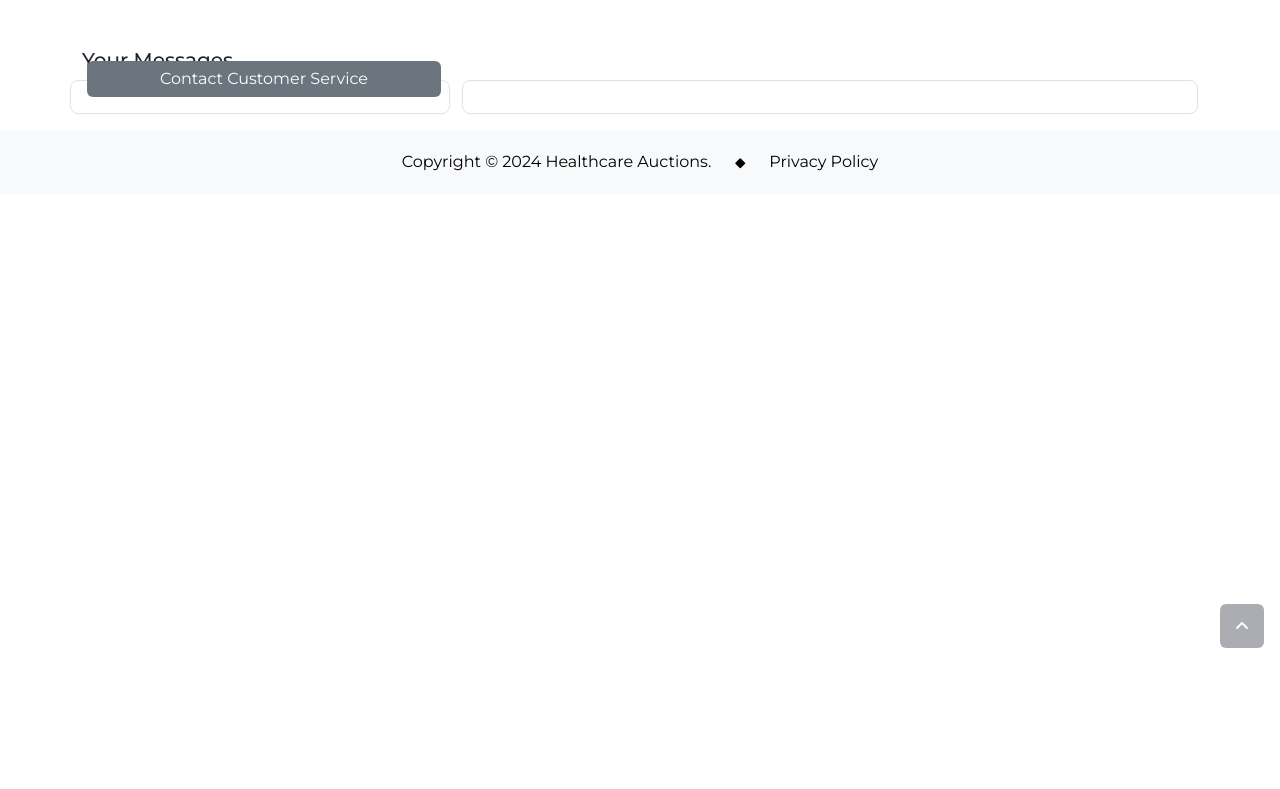
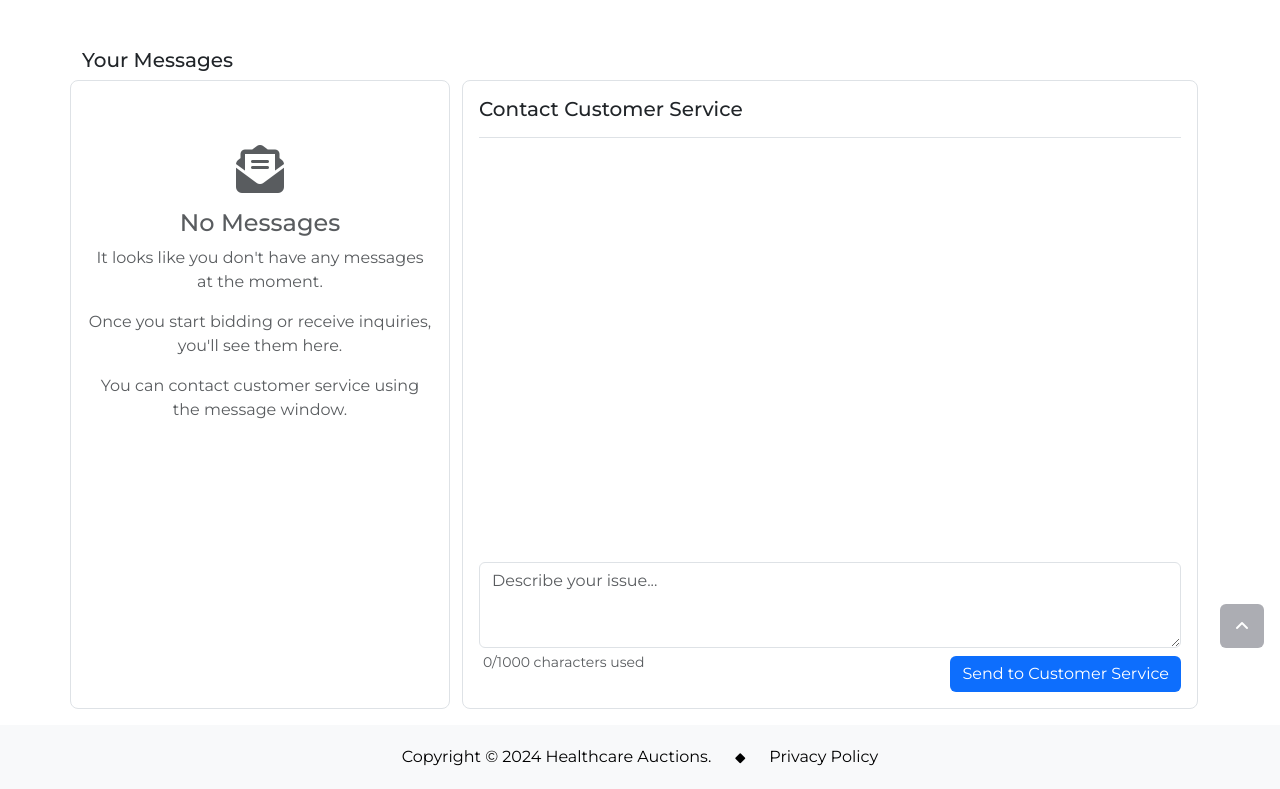
Before and after one commit to jcentrone/healthcareauctions, a Django app: page /inbox/ in a window 1280 px wide. Shown: the part 136-925 px from the top of the page. Before the commit the page ends 784 px from the top, so only its background shows below. Run offline with Django 4.2, Linux system fonts and the light colour scheme; the visitor is signed in with stand-in values (Sample User, id 1); data that the repository does not hold is empty; parts of the project's set-up code (start-up, migrations or seed data) failed here and were passed over; some libraries are stand-ins or nearby versions.

Commit message:
Routine Save

```diff
--- a/auctions/models.py
+++ b/auctions/models.py
@@ -279,6 +279,7 @@ class Message(models.Model):
     read = models.BooleanField(default=False)
     response_to = models.ForeignKey('self', null=True, blank=True, on_delete=models.CASCADE, related_name='responses')
     parent = models.ForeignKey('self', null=True, blank=True, on_delete=models.SET_NULL, related_name='replies')
+    archived = models.BooleanField(default=False)
 
     def __str__(self):
         return f'{self.subject} from {self.sender.username} to {self.recipient.username if self.recipient else "System"}'
--- a/auctions/urls.py
+++ b/auctions/urls.py
@@ -38,5 +38,6 @@ urlpatterns = [
     path('message/validate/<str:message>/', views.validate_message, name='validate_message'),
     path('messages/mark-as-read/<int:thread_id>/', views.mark_messages_as_read, name='mark_messages_as_read'),
     path('send-customer-service-message/', views.send_customer_service_message, name='send_customer_service_message'),
+    path('messages/archive/<int:message_id>/', views.archive_message, name='archive_message'),
 
 ]
--- a/auctions/views.py
+++ b/auctions/views.py
@@ -865,7 +865,7 @@ def track_auction_view(request):
 @login_required
 def inbox(request):
     threads = Message.objects.filter(
-        parent__isnull=True
+        parent__isnull=True, archived=False
     ).filter(
         Q(recipient=request.user) | Q(sender=request.user)
     ).order_by('-date_sent')
@@ -972,3 +972,11 @@ def send_customer_service_message(request):
             body=message_body
         )
         return redirect('inbox')
+
+
+@login_required
+def archive_message(request, message_id):
+    message = get_object_or_404(Message, id=message_id, recipient=request.user)
+    message.archived = True
+    message.save()
+    return JsonResponse({'status': 'success'})
--- a/static/css/inbox.css
+++ b/static/css/inbox.css
@@ -74,7 +74,7 @@
 #cs-button{
     position: absolute;
     bottom: 1rem;
-    width: calc(100% - 1.5rem);
+    width: calc(100% - 2rem);
 }
 
 .date-sent{
@@ -84,3 +84,25 @@
 #message-list li {
     cursor: pointer;
 }
+
+.custom-archive-btn {
+     /* Border color similar to danger */
+    background-color: #f8d7da; /* A lighter shade of red */
+    color: #dc3545; /* Text color similar to danger */
+}
+
+.custom-archive-btn:hover {
+    background-color: #e6b7b9; /* Darker shade for hover effect */
+    /*border: 1px solid #dc3545 !important;*/
+    color: #dc3545;
+}
+
+.list-group-item.active {
+    background-color: #e2e3e5; /* A soft neutral color */
+    border-color: #ced4da;
+    color: #495057;
+}
+
+.list-group-item{
+     color: #495057;
+}
--- /dev/null
+++ b/static/js/inbox.js
@@ -0,0 +1,151 @@
+// Function to show messages
+function showMessage(messageId) {
+    document.querySelectorAll('.message-content').forEach(function (content) {
+        content.style.display = 'none';
+    });
+    document.querySelectorAll('.list-group-item').forEach(function (item) {
+        item.classList.remove('active');
+    });
+
+    if (messageId) {
+        document.getElementById('message-content-' + messageId).style.display = 'block';
+        document.getElementById('message-' + messageId).classList.add('active');
+
+        fetch(`/messages/mark-as-read/${messageId}/`, {
+            method: 'POST',
+            headers: {
+                'Content-Type': 'application/json',
+                'X-CSRFToken': getCookie('csrftoken'),
+            },
+        }).then(response => {
+            if (response.ok) {
+                document.getElementById('message-' + messageId).classList.remove('new-message');
+            }
+        });
+    } else {
+        document.getElementById('customer-service-form').style.display = 'block';
+
+        fetch(`/messages/mark-customer-service-read/`, {
+            method: 'POST',
+            headers: {
+                'Content-Type': 'application/json',
+                'X-CSRFToken': getCookie('csrftoken'),
+            },
+        }).then(response => {
+            if (response.ok) {
+                // Update the UI if necessary
+            }
+        });
+    }
+}
+
+// Function to contact customer service
+function contactCustomerService() {
+    document.querySelectorAll('.message-content').forEach(function (content) {
+        content.style.display = 'none';
+    });
+    const csForm = document.getElementById('customer-service-form');
+    if (csForm) {
+        csForm.style.display = 'block';
+    }
+}
+
+// Function to get CSRF token
+function getCookie(name) {
+    let cookieValue = null;
+    if (document.cookie && document.cookie !== '') {
+        const cookies = document.cookie.split(';');
+        for (let i = 0; i < cookies.length; i++) {
+            const cookie = cookies[i].trim();
+            if (cookie.substring(0, name.length + 1) === (name + '=')) {
+                cookieValue = decodeURIComponent(cookie.substring(name.length + 1));
+                break;
+            }
+        }
+    }
+    return cookieValue;
+}
+
+// Function to handle form submission
+document.querySelectorAll('.submitForm').forEach(function (form) {
+    form.addEventListener('submit', function (e) {
+        e.preventDefault();
+
+        const textarea = form.querySelector('textarea[name="reply"]');
+        const messageText = textarea.value;
+
+        fetch(`/message/validate/${encodeURIComponent(messageText)}/`)
+            .then(response => response.json())
+            .then(data => {
+                if (data.contains_pii) {
+                    const highlightedMessage = data.validated_message.replace(/##(.*?)##/g, '<span style="background-color: yellow;">$1</span>').replace(/!!(.*?)!!/g, '<span>$1</span>');
+                    Swal.fire({
+                        title: 'Sensitive Information Detected',
+                        html: `In accordance with our terms and conditions, this auction platform is blind, and sharing personally identifiable information (PII) is not permitted. Please review and remove the highlighted information before sending your message: <br><br>${highlightedMessage}`,
+                        icon: 'warning',
+                        confirmButtonText: 'OK, I will edit it',
+                        customClass: {
+                            confirmButton: 'btn btn-primary',
+                        },
+                    }).then((result) => {
+                        if (result.isConfirmed) {
+                            textarea.value = data.validated_message.replace(/##/g, '').replace(/!!/g, '');
+                            const charCount = form.querySelector('.form-text');
+                            charCount.textContent = `${textarea.value.length}/1000 characters used`;
+                        }
+                    });
+                } else {
+                    form.submit();
+                }
+            })
+            .catch(error => {
+                console.error('Error:', error);
+            });
+    });
+});
+
+// Function to handle character count
+document.addEventListener('DOMContentLoaded', function () {
+    function updateCharCount(textarea, charCount) {
+        const currentLength = textarea.value.length;
+        charCount.textContent = `${currentLength}/1000 characters used`;
+    }
+
+    document.querySelectorAll('textarea.form-control').forEach(function (textarea) {
+        const charCount = textarea.closest('form').querySelector('.form-text');
+
+        textarea.addEventListener('input', function () {
+            updateCharCount(textarea, charCount);
+        });
+
+        updateCharCount(textarea, charCount);
+    });
+});
+
+// Initialize tooltips and archive buttons
+document.addEventListener('DOMContentLoaded', function () {
+    let tooltipTriggerList = [].slice.call(document.querySelectorAll('[data-bs-toggle="tooltip"]'));
+    let tooltipList = tooltipTriggerList.map(function (tooltipTriggerEl) {
+        return new bootstrap.Tooltip(tooltipTriggerEl);
+    });
+
+    document.querySelectorAll('.custom-archive-btn').forEach(function (button) {
+        button.addEventListener('click', function (e) {
+            e.stopPropagation();
+
+            const messageId = this.getAttribute('data-message-id');
+
+            fetch(`/messages/archive/${messageId}/`, {
+                method: 'POST',
+                headers: {
+                    'Content-Type': 'application/json',
+                    'X-CSRFToken': getCookie('csrftoken'),
+                },
+            }).then(response => {
+                if (response.ok) {
+                    document.getElementById('message-' + messageId).style.display = 'none';
+                }
+            });
+        });
+    });
+});
--- a/templates/inbox.html
+++ b/templates/inbox.html
@@ -6,6 +6,7 @@
         <div class="row">
             <h5>Your Messages</h5>
             <div class="col-md-4 rounded-3 border p-3 pt-3" id="messages-col">
+                {% if threads %}
                     <ul class="list-group" id="message-list">
                         {% for thread in threads %}
                             <li class="list-group-item {% if not thread.is_read %}new-message{% endif %} {% if forloop.first %}active{% endif %}"
@@ -16,20 +17,36 @@
                                         <span>{{ thread.subject }}</span>
                                         <span class="date-sent fst-italic ">{{ thread.date_sent|date:"M d, Y" }}</span>
                                     </div>
-                                <button class="fs-5 fw-normal btn btn-outline-danger">
-                                    <i class="fa-regular fa-trash-can "></i>
+                                    <button class="fs-5 fw-normal btn custom-archive-btn"
+                                            data-bs-toggle="tooltip"
+                                            title="Archive"
+                                            data-message-id="{{ thread.id }}">
+                                        <i class="fa-solid fa-box-archive"></i>
                                     </button>
                                 </div>
                             </li>
                         {% endfor %}
                     </ul>
+                {% else %}
+                    <div class="text-center text-muted py-5">
+                        <i class="fa-solid fa-envelope-open-text fa-3x mb-3"></i>
+                        <h4>No Messages</h4>
+                        <p>It looks like you don't have any messages at the moment.</p>
+                        <p>Once you start bidding or receive inquiries, you'll see them here.</p>
+                        <p>You can contact customer service using the message window.</p>
 
-                <!-- CUSTOMER SERVICE BUTTON -->
-                <button class="btn btn-secondary mt-3" id="cs-button" onclick="contactCustomerService()">Contact
+                    </div>
+                {% endif %}
+                <button class="btn btn-secondary mt-3" id="cs-button" onclick="contactCustomerService()"
+                        style="{% if not threads %}display:none;{% endif %}">Contact
                     Customer Service
                 </button>
+
             </div>
+
+
             <div class="col-md-8">
+                {% if threads %}
                     <div id="message-preview" class="rounded-3 border p-3">
                         {% for thread in threads %}
                             <div id="message-content-{{ thread.id }}" class="message-content"
@@ -74,9 +91,14 @@
                         {% endfor %}
 
 
+                    </div>
+                {% endif %}
+
                 <!-- CUSTOMER SERVICE FORM -->
-                    <div id="customer-service-form" class="message-content" style="display:none;">
+                <div id="customer-service-form" class="message-content rounded-3 border p-3"
+                     style="{% if threads %}display:none;{% endif %}">
                     <h5 class="border-bottom pb-3">Contact Customer Service</h5>
+                    <div class="message-thread"></div>
                     <form class="submitForm" method="post" action="{% url 'send_customer_service_message' %}">
                         {% csrf_token %}
                         <div class="form-group mt-3">
@@ -90,141 +112,11 @@
                     </form>
                 </div>
             </div>
-            </div>
+
+
         </div>
     </div>
     <link href='{% static "css/inbox.css" %}' rel='stylesheet'>
     <script src="https://cdn.jsdelivr.net/npm/sweetalert2@11"></script>
-
-    <script>
-        function showMessage(messageId) {
-            document.querySelectorAll('.message-content').forEach(function (content) {
-                content.style.display = 'none';
-            });
-            document.querySelectorAll('.list-group-item').forEach(function (item) {
-                item.classList.remove('active');
-            });
-
-            // If messageId is passed, show the corresponding message
-            if (messageId) {
-                document.getElementById('message-content-' + messageId).style.display = 'block';
-                document.getElementById('message-' + messageId).classList.add('active');
-
-                // Send AJAX request to mark messages as read
-                fetch(`/messages/mark-as-read/${messageId}/`, {
-                    method: 'POST',
-                    headers: {
-                        'Content-Type': 'application/json',
-                        'X-CSRFToken': getCookie('csrftoken'),
-                    },
-                }).then(response => {
-                    if (response.ok) {
-                        document.getElementById('message-' + messageId).classList.remove('new-message');
-                    }
-                });
-            } else {
-                // Show the customer service form
-                document.getElementById('customer-service-form').style.display = 'block';
-
-                // Send AJAX request to mark customer service messages as read
-                fetch(`/messages/mark-customer-service-read/`, {
-                    method: 'POST',
-                    headers: {
-                        'Content-Type': 'application/json',
-                        'X-CSRFToken': getCookie('csrftoken'),
-                    },
-                }).then(response => {
-                    if (response.ok) {
-                        // You can update the UI here if needed
-                    }
-                });
-            }
-        }
-
-
-        function contactCustomerService() {
-            document.querySelectorAll('.message-content').forEach(function (content) {
-                content.style.display = 'none';
-            });
-            document.getElementById('customer-service-form').style.display = 'block';
-        }
-
-        function getCookie(name) {
-            let cookieValue = null;
-            if (document.cookie && document.cookie !== '') {
-                const cookies = document.cookie.split(';');
-                for (let i = 0; i < cookies.length; i++) {
-                    const cookie = cookies[i].trim();
-                    if (cookie.substring(0, name.length + 1) === (name + '=')) {
-                        cookieValue = decodeURIComponent(cookie.substring(name.length + 1));
-                        break;
-                    }
-                }
-            }
-            return cookieValue;
-        }
-
-        document.querySelectorAll('.submitForm').forEach(function (form) {
-            form.addEventListener('submit', function (e) {
-                e.preventDefault(); // Prevent the form from submitting immediately
-
-                const textarea = form.querySelector('textarea[name="reply"]');
-                const messageText = textarea.value;
-
-                // Send the message to the validation endpoint
-                fetch(`/message/validate/${encodeURIComponent(messageText)}/`)
-                    .then(response => response.json())
-                    .then(data => {
-                        console.log(data);
-                        if (data.contains_pii) {
-                            const highlightedMessage = data.validated_message.replace(/##(.*?)##/g, '<span style="background-color: yellow;">$1</span>').replace(/!!(.*?)!!/g, '<span>$1</span>');
-                            Swal.fire({
-                                title: 'Sensitive Information Detected',
-                                html: `In accordance with our terms and conditions, this auction platform is blind, and sharing personally identifiable information (PII) is not permitted. Please review and remove the highlighted information before sending your message: <br><br>${highlightedMessage}`,
-                                icon: 'warning',
-                                showCancelButton: false,
-                                confirmButtonText: 'OK, I will edit it',
-                                customClass: {
-                                    confirmButton: 'btn btn-primary',
-                                },
-                            }).then((result) => {
-                                if (result.isConfirmed) {
-                                    textarea.value = data.validated_message.replace(/##/g, '').replace(/!!/g, '');
-                                    const charCount = form.querySelector('.form-text');
-                                    charCount.textContent = `${textarea.value.length}/1000 characters used`; // Update the character count
-                                }
-                            });
-                        } else {
-                            form.submit();
-                        }
-                    })
-                    .catch(error => {
-                        console.error('Error:', error);
-                    });
-            });
-        });
-
-
-        document.addEventListener('DOMContentLoaded', function () {
-            // Function to handle the character count
-            function updateCharCount(textarea, charCount) {
-                const currentLength = textarea.value.length;
-                charCount.textContent = `${currentLength}/1000 characters used`;
-            }
-
-            // Attach event listeners to all textareas with the class 'form-control'
-            document.querySelectorAll('textarea.form-control').forEach(function (textarea) {
-                const charCount = textarea.closest('form').querySelector('.form-text');
-
-                textarea.addEventListener('input', function () {
-                    updateCharCount(textarea, charCount);
-                });
-
-                // Initialize the character count on page load
-                updateCharCount(textarea, charCount);
-            });
-        });
-
-    </script>
-
+    <script src="{% static 'js/inbox.js' %}"></script>
 {% endblock %}
```
Lines whose indentation alone changed are shown as unchanged.
